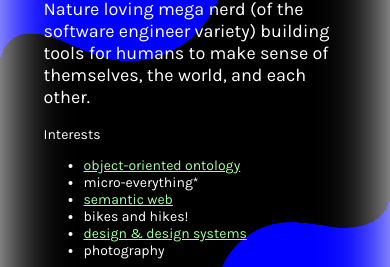
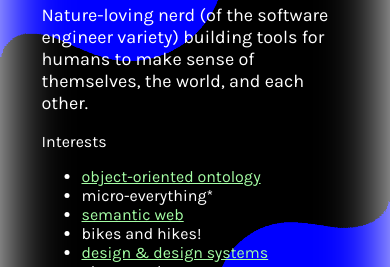
Before and after one commit to Kierancz/kicz-min, a website built with Vite: page index.html in a window 390 px wide. Shown: the part 266-533 px from the top of the page. Built offline with nearby package versions, Linux system fonts and the light colour scheme.

Commit message:
fix: small tweaks to lang and style

```diff
--- a/index.html
+++ b/index.html
@@ -9,7 +9,8 @@
   <!-- Primary Meta Tags -->
   <title>Kieran Czerwinski</title>
   <meta name="title" content="Kieran Czerwinski" />
-  <meta name="description" content="Loves semantic web, design systems, and micro-everything*" />
+  <meta name="description" content="Nature-loving nerd (of the software engineer variety) building tools for humans to make sense of themselves,
+  the world, and each other" />
 
   <!-- Google / General Linked Data -->
   <script type="application/ld+json">
@@ -17,14 +18,14 @@
       "@context": "https://schema.org/",
       "@type": "Person",
       "name": "Kieran Czerwinski",
-      "email": "mailto:info@kicz.me",
+      "email": "mailto:kieran.czerwinski@gmail.com",
       "gender": "https://schema.org/Male",
       "givenName": "Kieran",
       "hasOccupation": {
         "@type": "Occupation",
         "name": "Software Engineer"
       },
-      "description": "Building tools to empower humans.",
+      "description": "Nature-loving nerd building tools for humans to make sense of themselves, the world, and each other",
       "url": "https://kicz.me"
     }
   </script>
@@ -33,14 +34,14 @@
   <meta property="og:type" content="website" />
   <meta property="og:url" content="https://kicz.me/" />
   <meta property="og:title" content="Kieran Czerwinski" />
-  <meta property="og:description" content="Loves semantic web, design systems, and micro-everything*" />
+  <meta property="og:description" content="Nature-loving nerd building tools for humans to make sense of themselves, the world, and each other" />
   <!-- <meta property="og:image" content="" /> -->
 
   <!-- Twitter -->
   <meta property="twitter:card" content="summary_large_image" />
   <meta property="twitter:url" content="https://kicz.me/" />
   <meta property="twitter:title" content="Kieran Czerwinski" />
-  <meta property="twitter:description" content="Loves semantic web, design systems, and micro-everything*" />
+  <meta property="twitter:description" content="Nature-loving nerd building tools for humans to make sense of themselves, the world, and each other" />
   <!-- <meta property="twitter:image" content="" /> -->
 
   <link rel="preconnect" href="https://fonts.googleapis.com" />
@@ -52,11 +53,10 @@
 
 <body>
   <div class="content content-text center z1">
+
     <h1 class="text header">kieran czerwinski</h1>
-
     <p class="text description">
-      Nature loving mega nerd (of the software engineer variety) building tools for humans to make sense of themselves,
-      the world, and each other.
+      Nature-loving nerd (of the software engineer variety) building tools for humans to make sense of themselves, the world, and each other.
     </p>
 
     <figure class="text interests">
--- a/src/style.css
+++ b/src/style.css
@@ -23,19 +23,15 @@ html {
 }
 
 body {
+  width: 100%;
+  height: 100%;
+  position: relative;
   margin: 0;
   font-family: "Karla", sans-serif;
   -webkit-font-smoothing: antialiased;
   -moz-osx-font-smoothing: grayscale;
   height: 100vh;
   overflow: hidden;
-}
-
-html,
-body {
-  width: 100%;
-  height: 100%;
-  position: relative;
 }
 
 a {
@@ -64,7 +60,7 @@ a {
 }
 
 .content-text {
-  padding: 16px 24px;
+  padding: 16px 36px;
   overflow-y: scroll;
 }
 
@@ -150,8 +146,8 @@ a {
     font-size: 18px;
   }
 
-  .interests {
-    font-size: 14px;
+  .content-text {
+    padding: 22px;
   }
 }
 
```
Also changed, not shown: README.md.
